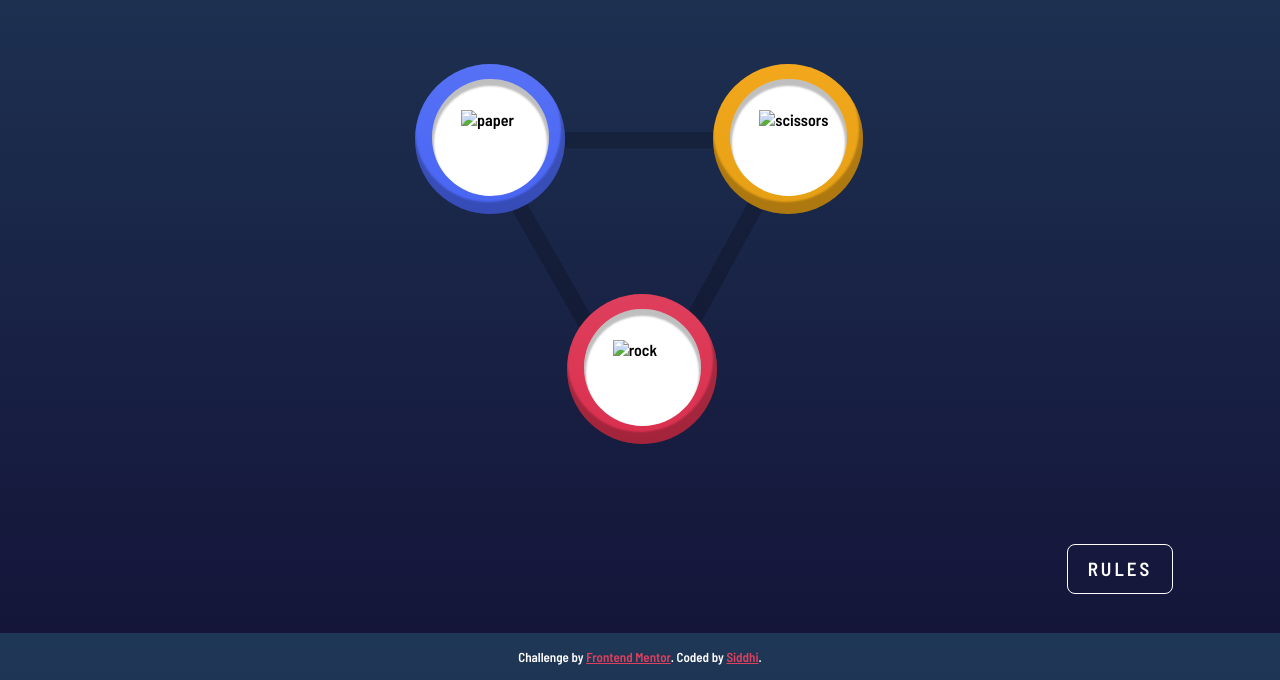
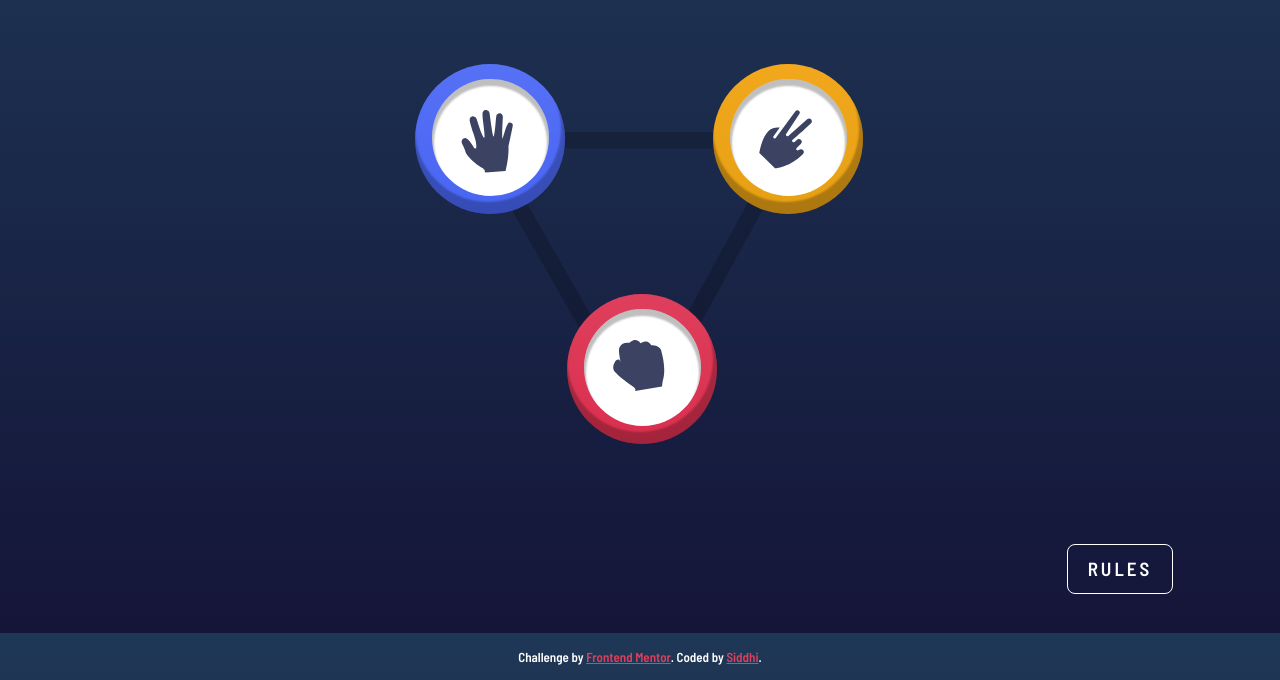
Before and after one commit to siddhigupta5/RPS_Game, a plain HTML site: page index.html in a window 1280 px wide. Shown: the part 167-847 px from the top of the page. Drawn offline with Linux system fonts and the light colour scheme; the site is published under a folder, as on GitHub Pages, so addresses that start at the root find nothing.

Commit message:
Update index.html

```diff
--- a/index.html
+++ b/index.html
@@ -27,23 +27,23 @@
             </div>
         </div>
         <div class="game-options">
-            <div id="paper" class="button"><span><img src="/images/icon-paper.svg" alt="paper"></span></div>
-            <div id="scissors" class="button"><span><img src="/images/icon-scissors.svg" alt="scissors"></span></div>
-            <div id="rock" class="button"><span><img src="/images/icon-rock.svg" alt="rock"></span></div>
+            <div id="paper" class="button"><span><img src="images/icon-paper.svg" alt="paper"></span></div>
+            <div id="scissors" class="button"><span><img src="images/icon-scissors.svg" alt="scissors"></span></div>
+            <div id="rock" class="button"><span><img src="images/icon-rock.svg" alt="rock"></span></div>
         </div>
         <div class="result-container">
             <div class="player">
                 <div class="player-status ">
                     <h1>You Picked</h1>
                 </div>
-                <div id="player"><span id="game-1"><img src="/images/icon-paper.svg" alt="paper" id="user"></span></div>
+                <div id="player"><span id="game-1"><img src="images/icon-paper.svg" alt="paper" id="user"></span></div>
             </div>
             <div class="computer ">
                 <div class="computer-status ">
                     <h1>The CPU Picked</h1>
                 </div>
                 <div class="invisible">
-                    <div id="computer"><span id="game-2"><img src="/images/icon-rock.svg" alt="rock" id="machine"></span></div>
+                    <div id="computer"><span id="game-2"><img src="images/icon-rock.svg" alt="rock" id="machine"></span></div>
                 </div>
             </div>
             <div class="result-title">
```
